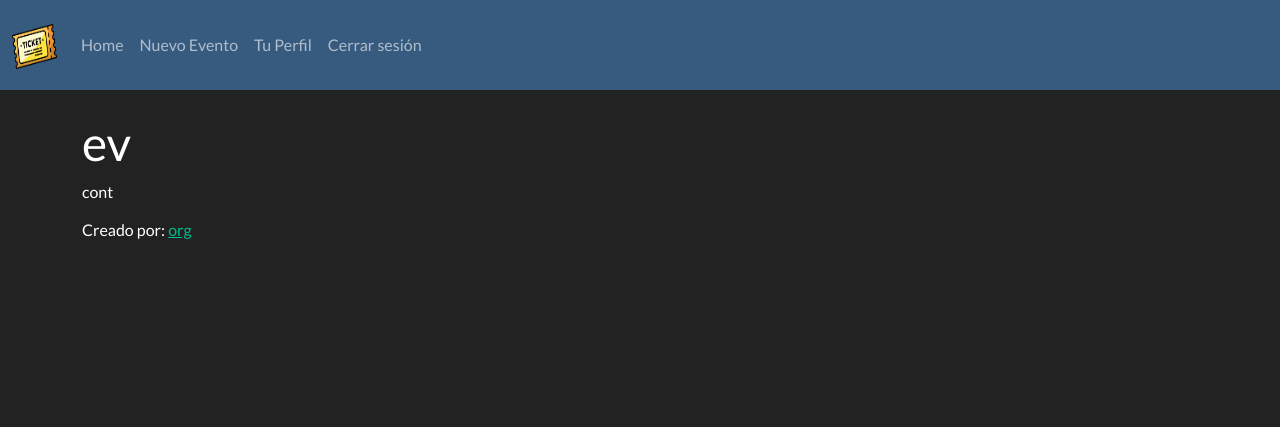
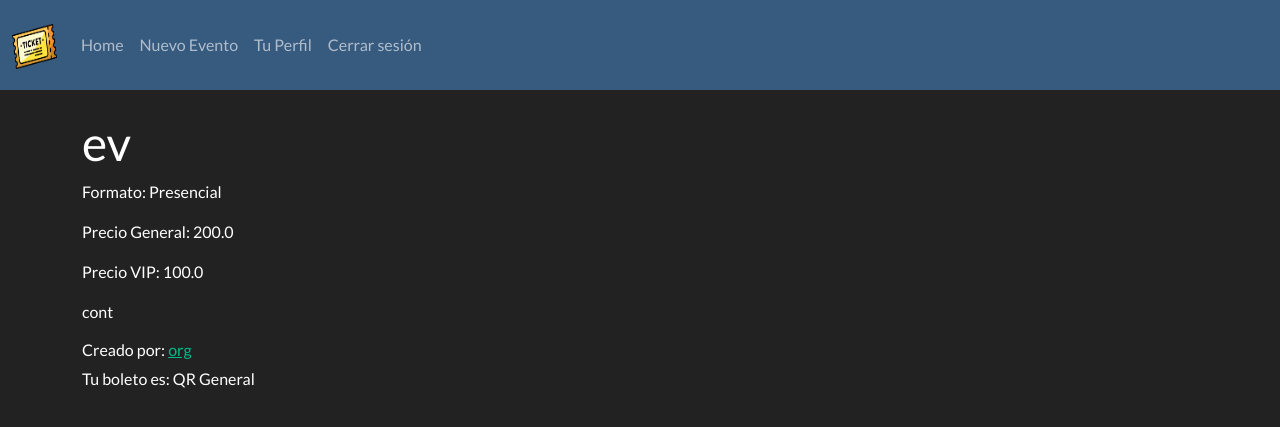
Before and after one commit to Loptt/ticket-shop-app, a Flask app: page /evento/1 in a window 1280 px wide. Shown: the top 427 px of the page. Run offline with Flask 2, Linux system fonts and the light colour scheme; a user stored in the database is signed in; data comes from the database, SQL or seed files in the repository; both versions use the stored data as it was after the commit; data that the repository does not hold is empty.

Commit message:
compra de boletos

```diff
--- a/app/models.py
+++ b/app/models.py
@@ -26,6 +26,12 @@ class User(db.Model, UserMixin):
 			return "Comprador"
 		elif Organizador.query.filter_by(id=self.id).first():
 			return "Organizador"
+
+	@hybrid_property
+	def boletos(self):
+		boletos = BoletoVirtual.query.filter_by(user_id=self.id)
+		boletos = BoletoPresencial.query.filter_by(user_id=self.id) if len(list(boletos)) == 0 else boletos
+		return boletos
 
 
 class Administrador(User):
@@ -59,6 +65,13 @@ class Evento(db.Model):
 	def organizador(self):
 		return User.query.filter_by(id=self.user_id).first()
 
+	@hybrid_property
+	def tipo(self):
+		if EventoVirtual.query.filter_by(id=self.id).first():
+			return "Virtual"
+		if EventoPresencial.query.filter_by(id=self.id).first():
+			return "Presencial"
+
 
 class EventoVirtual(Evento):
 	id = db.Column(db.Integer, db.ForeignKey('evento.id'), primary_key=True)
@@ -72,14 +85,29 @@ class EventoPresencial(Evento):
 
 class Boleto(db.Model):
 	id = db.Column(db.Integer, primary_key=True)
-	user_id = db.Column(db.Integer, db.ForeignKey('user.id'), primary_key=True)
-	evento_id = db.Column(db.Integer, db.ForeignKey('evento_virtual.id'), primary_key=True)
+	user_id = db.Column(db.Integer, db.ForeignKey('user.id'))
+	evento_id = db.Column(db.Integer, db.ForeignKey('evento_virtual.id'))
 	fecha_compra = db.Column(db.DateTime, nullable=False, default=datetime.utcnow)
-	boleto_impl = None # Se debe de instanciar con una clase concreta cuando se cree el boleto
 
 	@abstractmethod
 	def mostrarAcceso(self):
 		pass
+
+	@hybrid_property
+	def boleto_impl(self):
+		boleto = BoletoGeneralImpl.query.filter_by(id=self.id).first()
+		return BoletoVIPImpl.query.filter_by(id=self.id).first() if boleto is None else boleto
+
+	@hybrid_property
+	def tipo(self):
+		if BoletoVirtual.query.filter_by(id=self.id).first():
+			return "Virtual"
+		if BoletoPresencial.query.filter_by(id=self.id).first():
+			return "Presencial"
+
+	@hybrid_property
+	def evento(self):
+		return Evento.query.filter_by(id=self.evento_id).first()
 
 
 class BoletoVirtual(Boleto):
@@ -105,16 +133,23 @@ class BoletoPresencial(Boleto):
 	def generarQREntrada(self, datos):
 		return f"QR {datos}"
 
-class BoletoImpl(metaclass=ABCMeta):
+class BoletoImpl(db.Model):
+	id = db.Column(db.Integer, primary_key=True)
+	boleto_id = db.Column(db.Integer, db.ForeignKey('boleto.id'))
+
 	@abstractmethod
 	def mostrarAccesoDev(self):
 		pass
 
 class BoletoGeneralImpl(BoletoImpl):
+	id = db.Column(db.Integer, db.ForeignKey('boleto_impl.id'), primary_key=True)
+
 	def mostrarAccesoDev(self):
 		return "General"
 
 class BoletoVIPImpl(BoletoImpl):
+	id = db.Column(db.Integer, db.ForeignKey('boleto_impl.id'), primary_key=True)
+
 	def mostrarAccesoDev(self):
 		return "VIP"
 
@@ -130,7 +165,7 @@ class AbstractFactory(metaclass=ABCMeta):
 
 class VirtualFactory(AbstractFactory):
 	def makeBoleto(self, user, evento):
-		return BoletoVirtual(user_id=user.id, evento_id=evento.id, link="") # Generar link de alguna forma
+		return BoletoVirtual(user_id=user.id, evento_id=evento.id, link=evento.sala_virtual) # Generar link de alguna forma
 
 	def makeEvento(self, nombre, descripcion, fecha, sala_virtual, user, precio_general, precio_vip):
 		return EventoVirtual(nombre=nombre, descripcion=descripcion, fecha=fecha, sala_virtual=sala_virtual, user_id=user.id, precio_general=precio_general, precio_vip=precio_vip)
--- a/app/routes.py
+++ b/app/routes.py
@@ -66,7 +66,29 @@ def nuevo_evento():
 @login_required
 def evento(evento_id):
 	evento = Evento.query.filter_by(id=evento_id).first_or_404()
-	return render_template('evento.html', evento=evento)
+	boleto = Boleto.query.filter_by(user_id=current_user.id, evento_id=evento.id).first()
+	if boleto:
+		boleto = BoletoVirtual.query.filter_by(id=boleto.id).first() if boleto.tipo == "Virtual" else BoletoPresencial.query.filter_by(id=boleto.id).first()
+	else:
+		boleto = None
+	return render_template('evento.html', evento=evento, boleto=boleto)
+
+
+@app.route('/evento/<int:evento_id>/comprar', methods=['POST'])
+@login_required
+def comprar_boleto(evento_id):
+	tipo = request.form["comprar"]
+	if tipo != "General" and tipo != "VIP":
+		abort(404)
+	evento = Evento.query.filter_by(id=evento_id).first_or_404()
+	evento = EventoVirtual.query.filter_by(id=evento_id).first() if evento.tipo == "Virtual" else EventoPresencial.query.filter_by(id=evento_id).first()
+	factory = eval(evento.tipo + "Factory")()
+	boleto = factory.makeBoleto(current_user, evento)
+	db.session.add(boleto)
+	boleto_impl = eval("Boleto" + tipo + "Impl")(boleto_id=boleto.id)
+	db.session.add(boleto_impl)
+	db.session.commit()
+	return redirect(url_for('evento', evento_id=evento.id))
 
 
 @app.route('/user/<username>')
--- a/app/templates/evento.html
+++ b/app/templates/evento.html
@@ -5,7 +5,20 @@
 {% block body %}
 <br>
 <h1>{{ evento.nombre }}</h1>
+	<p>Formato: {{ evento.tipo }}</p>
+	<p>Precio General: {{ evento.precio_general }}</p>
+	<p>Precio VIP: {{ evento.precio_vip }}</p>
 	<p>{{ evento.descripcion }}</p>
 	<h6>Creado por: <a href="{{ url_for('profile', username=evento.organizador.username) }}">{{ evento.organizador.nombre }}</a></h3>
 
+	{% if boleto %}
+		<p>Tu boleto es: {{ boleto.mostrarAcceso() }}</p>
+	{% else %}
+		<form action="{{ url_for('comprar_boleto', evento_id=evento.id, tipo='General') }}" method="post">
+		    <button class="btn btn-primary" name="comprar" value="General">Comprar General</button>
+		    <br><br>
+		    <button class="btn btn-primary" name="comprar" value="VIP">Comprar VIP</button>
+		</form>
+	{% endif %}
+
 {% endblock %}
```
Also changed, not shown: app/templates/profile.html (+7 -0 lines), app/site.db.
